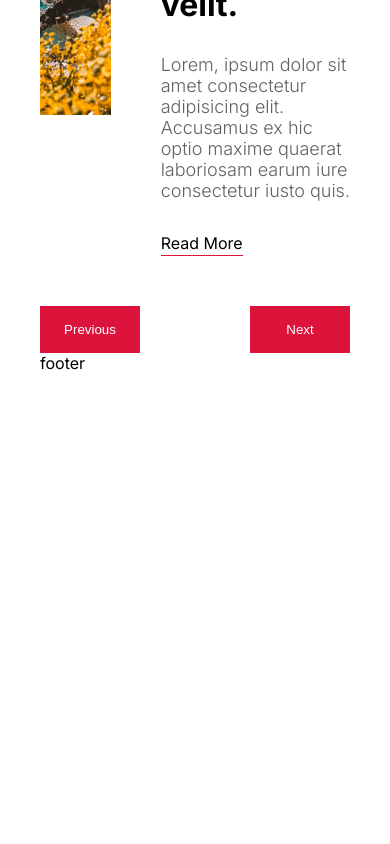
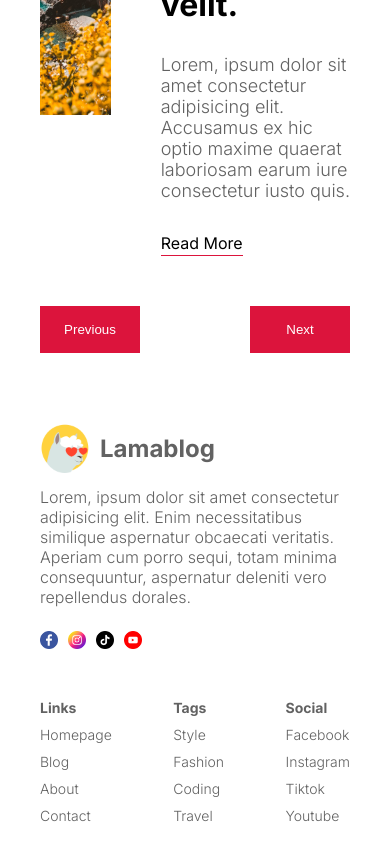
Before and after one commit to suyog200/storytails-blog-app, a Next.js app: page / in a window 390 px wide. Shown: the part 4102-4946 px from the top of the page. Before the commit the page ends 4475 px from the top, so only its background shows below. Built offline with nearby package versions, Linux system fonts and the light colour scheme.

Commit message:
add responsive footer

```diff
--- a/src/components/footer/Footer.jsx
+++ b/src/components/footer/Footer.jsx
@@ -1,10 +1,54 @@
 import React from "react";
 import styles from "./footer.module.css";
+import Image from "next/image";
+import Link from "next/link";
 
-export default function Navbar() {
-    return (
-        <div className={styles.container}>
-            footer
+const Footer = () => {
+  return (
+    <div className={styles.container}>
+      <div className={styles.info}>
+        <div className={styles.logo}>
+          <Image src="/logo.png" alt="lama blog" width={50} height={50} />
+          <h1 className={styles.logoText}>Lamablog</h1>
         </div>
-    );
-}
+        <p className={styles.desc}>
+          Lorem, ipsum dolor sit amet consectetur adipisicing elit. Enim
+          necessitatibus similique aspernatur obcaecati veritatis. Aperiam cum
+          porro sequi, totam minima consequuntur, aspernatur deleniti vero
+          repellendus dorales.
+        </p>
+        <div className={styles.icons}>
+          <Image src="/facebook.png" alt="" width={18} height={18} />
+          <Image src="/instagram.png" alt="" width={18} height={18} />
+          <Image src="/tiktok.png" alt="" width={18} height={18} />
+          <Image src="/youtube.png" alt="" width={18} height={18} />
+        </div>
+      </div>
+      <div className={styles.links}>
+        <div className={styles.list}>
+          <span className={styles.listTitle}>Links</span>
+          <Link href="/">Homepage</Link>
+          <Link href="/">Blog</Link>
+          <Link href="/">About</Link>
+          <Link href="/">Contact</Link>
+        </div>
+        <div className={styles.list}>
+          <span className={styles.listTitle}>Tags</span>
+          <Link href="/">Style</Link>
+          <Link href="/">Fashion</Link>
+          <Link href="/">Coding</Link>
+          <Link href="/">Travel</Link>
+        </div>
+        <div className={styles.list}>
+          <span className={styles.listTitle}>Social</span>
+          <Link href="/">Facebook</Link>
+          <Link href="/">Instagram</Link>
+          <Link href="/">Tiktok</Link>
+          <Link href="/">Youtube</Link>
+        </div>
+      </div>
+    </div>
+  );
+};
+
+export default Footer;
--- a/src/components/footer/footer.module.css
+++ b/src/components/footer/footer.module.css
@@ -0,0 +1,77 @@
+.container {
+    margin-top: 50px;
+    padding: 20px 0px;
+    display: flex;
+    align-items: center;
+    justify-content: space-between;
+    color: var(--softTextColor);
+}
+
+.info {
+    flex: 1;
+    display: flex;
+    flex-direction: column;
+    gap: 14px;
+}
+
+.logo {
+    display: flex;
+    gap: 10px;
+    align-items: center;
+}
+
+.logoText {
+    font-size: 24px;
+}
+
+.desc {
+    font-weight: 300;
+}
+
+.icons {
+    margin-top: 10px;
+    display: flex;
+    gap: 10px;
+}
+
+.links {
+    flex: 1;
+    display: flex;
+    justify-content: flex-end;
+    gap: 100px;
+}
+
+.list {
+    display: flex;
+    gap: 10px;
+    flex-direction: column;
+    font-weight: 300;
+}
+
+.listTitle {
+    font-weight: bold;
+}
+
+@media screen and (max-width:1024px) {
+    .links {
+        gap: 50px;
+    }
+}
+
+@media screen and (max-width:768px) {
+    .container {
+        flex-direction: column;
+        gap: 50px;
+    }
+
+    .links {
+        width: 100%;
+        justify-content: space-between;
+    }
+}
+
+@media screen and (max-width:768px) {
+    .links {
+        font-size: 14px;
+    }
+}
--- a/src/components/navbar/Navbar.jsx
+++ b/src/components/navbar/Navbar.jsx
@@ -17,8 +17,8 @@
             <div className={styles.links}>
                 <ThemeToggle />
                 <Link href='/' className={styles.link}>Home</Link>
+                <Link href='/' className={styles.link}>About</Link>
                 <Link href='/' className={styles.link}>Contact</Link>
-                <Link href='/' className={styles.link}>About</Link>
                 <AuthLinks />
             </div>
         </div>
```
